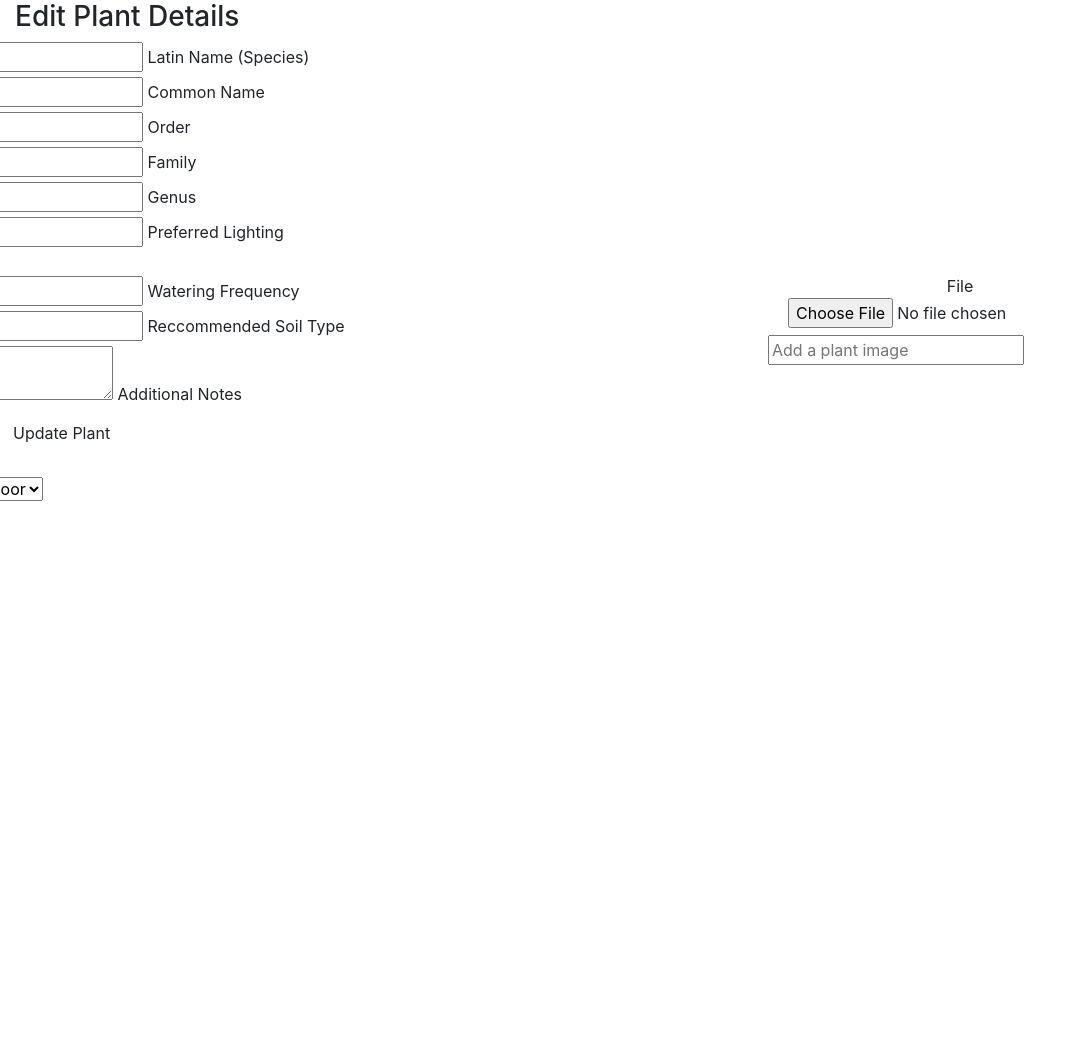
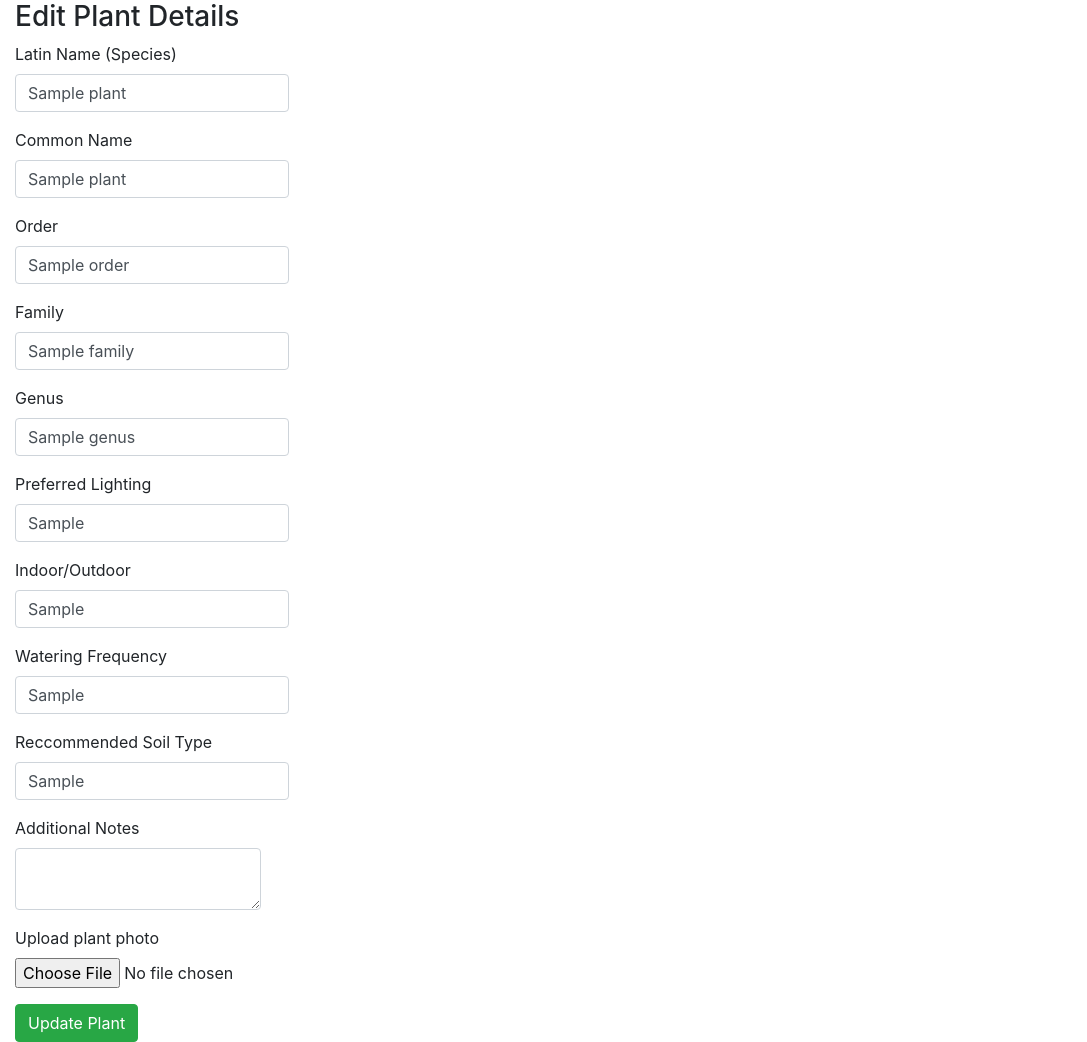
Before and after one commit to SianJade/PlantPal, a Python web app: template templates/edit_plant.html in a window 1280 px wide. Shown: the part 56-1098 px from the top of the page, without its empty margins (0-1087 px from the left). Before the commit the page ends 557 px from the top, so only its background shows below. Run offline with Jinja, Linux system fonts and the light colour scheme; the template is opened without the code that fills it: most values are stand-ins (such as "Sample title", 1, 10 or a date in 2020); some libraries are stand-ins or nearby versions.

Commit message:
Update edit plant form classes since switching to bootstrap

```diff
--- a/templates/edit_plant.html
+++ b/templates/edit_plant.html
@@ -1,92 +1,87 @@
 {% extends 'base.html' %} {% block content %}
 <h3>Edit Plant Details</h3>
 
-<div class="row">
-  <form action="{{url_for('edit_plant', plant_id=plant._id)}}" method="POST" class="col s12">
+<div class="container-fluid">
+  <form action="{{url_for('edit_plant', plant_id=plant._id)}}" method="POST">
     <div class="row">
-      <div class="input-field col s12 add-plant-input">
-        <input id="latin_name" name="latin_name" type="text" class="validate" value="{{plant.latin_name}}">
+      <div class="form-group add-plant-input">
         <label for="latin_name">Latin Name (Species)</label>
+        <input id="latin_name" name="latin_name" type="text" class="form-control" value="{{plant.latin_name}}">
       </div>
     </div>
 
     <div class="row">
-      <div class="input-field col s12 add-plant-input">
-        <input id="common_name" name="common_name" type="text" class="validate" value="{{plant.common_name}}">
+      <div class="form-group add-plant-input">
         <label for="common_name">Common Name</label>
+        <input id="common_name" name="common_name" type="text" class="form-control" value="{{plant.common_name}}">
       </div>
     </div>
 
     <div class="row">
-      <div class="input-field col s12 add-plant-input">
-        <input id="order" name="order" type="text" class="validate" value="{{plant.order}}">
+      <div class="form-group add-plant-input">
         <label for="order">Order</label>
+        <input id="order" name="order" type="text" class="form-control"value="{{plant.order}}">
       </div>
     </div>
 
     <div class="row">
-      <div class="input-field col s12 add-plant-input">
-        <input id="family" name="family" type="text" class="validate" value="{{plant.family}}">
+      <div class="form-group add-plant-input">
         <label for="family">Family</label>
+        <input id="family" name="family" type="text" class="form-control" value="{{plant.family}}">
       </div>
     </div>
 
     <div class="row">
-      <div class="input-field col s12 add-plant-input">
-        <input id="genus" name="genus" type="text" class="validate" value="{{plant.genus}}">
+      <div class="form-group add-plant-input">
         <label for="genus">Genus</label>
+        <input id="genus" name="genus" type="text" class="form-control" value="{{plant.genus}}">
       </div>
     </div>
 
     <div class="row">
-      <div class="input-field col s12 add-plant-input">
-        <input id="preferred_lighting" name="preferred_lighting" type="text" class="validate" value="{{plant.preferred_lighting}}">
+      <div class="form-group add-plant-input">
         <label for="preferred_lighting">Preferred Lighting</label>
-      </div>
-    </div>
-
-    <div class="input-field col s12 add-plant-input">
-      <select id="indoor_outdoor" name="indoor_outdoor">
-              <option value="{{plant.preferred_lighting}}" disabled selected>Indoor/Outdoor</option>
-              <option value="1">Indoor</option>
-              <option value="2">Outdoor</option>
-              <option value="3">Either</option>
-            </select>
-    </div>
-
-    <div class="row">
-      <div class="input-field col s12 add-plant-input">
-        <input id="water_frequency" name="water_frequency" type="text" class="validate" value="{{plant.water_frequency}}">
-        <label for="water_frequency">Watering Frequency</label>
+        <input id="preferred_lighting" name="preferred_lighting" type="text" class="form-control" value="{{plant.preferred_lighting}}">
       </div>
     </div>
 
     <div class="row">
-      <div class="input-field col s12 add-plant-input">
-        <input id="soil_type" name="soil_type" type="text" class="validate" value="{{plant.soil_type}}">
-        <label for="soil_type">Reccommended Soil Type</label>
+      <div class="form-group add-plant-input">
+        <label for="indoor_outdoor">Indoor/Outdoor</label>
+        <input id="indoor_outdoor" name="indoor_outdoor" type="text" class="form-control" value="{{plant.indoor_outdoor}}">
       </div>
     </div>
 
     <div class="row">
-      <div class="input-field col s12 add-plant-input">
-        <textarea id="additional_notes" name="additional_notes" type="text" class="materialize-textarea" value="{{plant.additional_notes}}"></textarea>
-        <label for="additional_notes">Additional Notes</label>
-      </div>
-    </div>
-
-    <div class="file-field input-field add-plant-input">
-      <div class="btn">
-        <span>File</span>
-        <input type="file">
-      </div>
-      <div class="file-path-wrapper">
-        <input class="file-path validate" type="text" placeholder="Add a plant image">
+      <div class="form-group add-plant-input">
+        <label for="water_frequency">Watering Frequency</label>
+        <input id="water_frequency" name="water_frequency" type="text" class="form-control" value="{{plant.water_frequency}}">
       </div>
     </div>
 
     <div class="row">
-      <button class="btn waves-effect waves-light" type="submit">Update Plant</button>
+      <div class="form-group add-plant-input">
+        <label for="soil_type">Reccommended Soil Type</label>
+        <input id="soil_type" name="soil_type" type="text" class="form-control" value="{{plant.soil_type}}">
+      </div>
+    </div>
+
+    <div class="row">
+      <div class="form-group add-plant-input">
+        <label for="additional_notes">Additional Notes</label>
+        <textarea id="additional_notes" name="additional_notes" type="text" class="form-control" value="{{plant.additional_notes}}"></textarea>
+      </div>
+    </div>
+
+    <div class="row">
+      <div class="form-group">
+        <label for="plant-image">Upload plant photo</label>
+        <input type="file" class="form-control-file" id="plant-image" placeholder="Add plant image">
+      </div>
+    </div>
+
+    <div class="row">
+      <button class="btn btn-success" type="submit">Update Plant</button>
     </div>
 
   </form>
```
